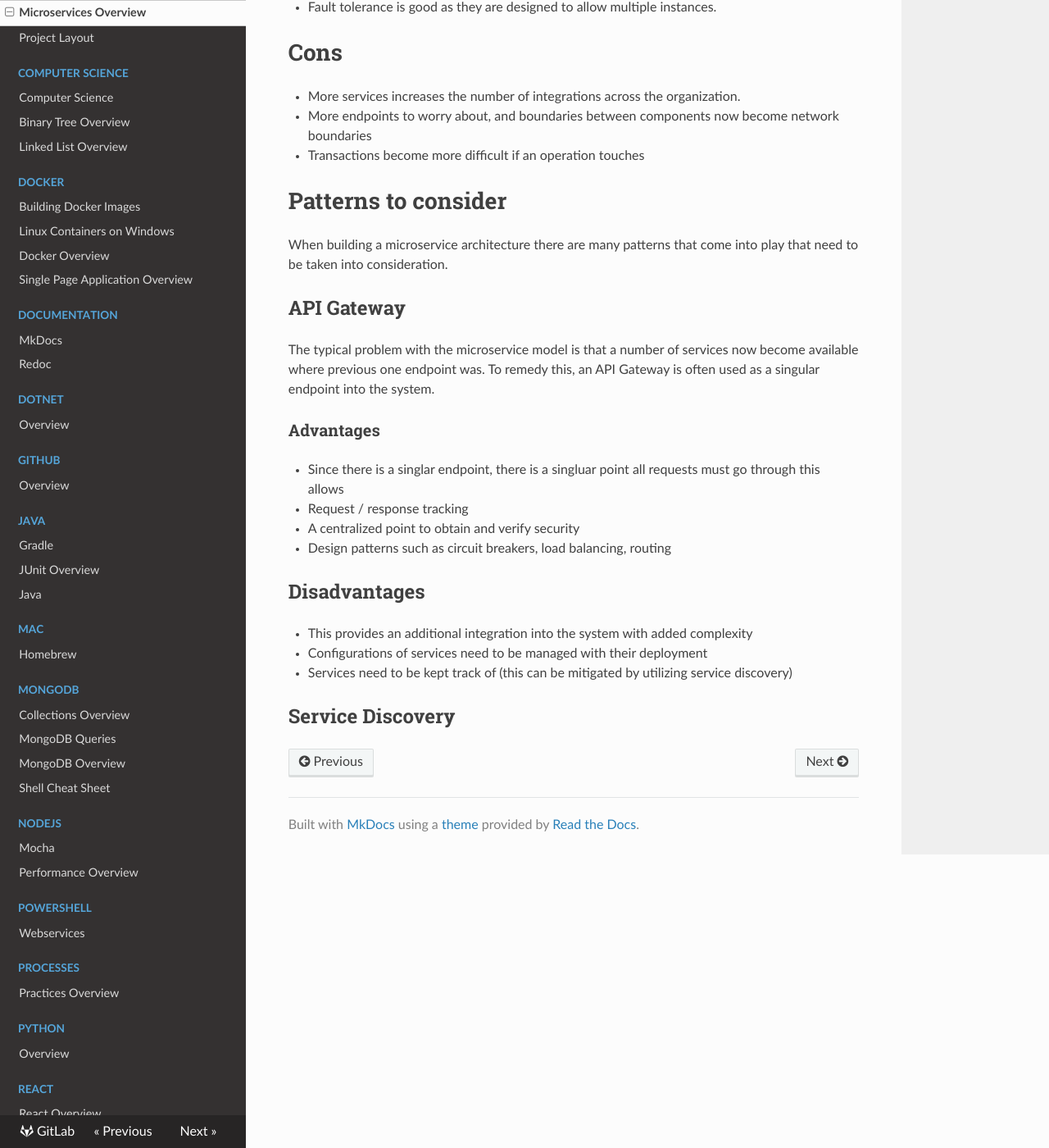
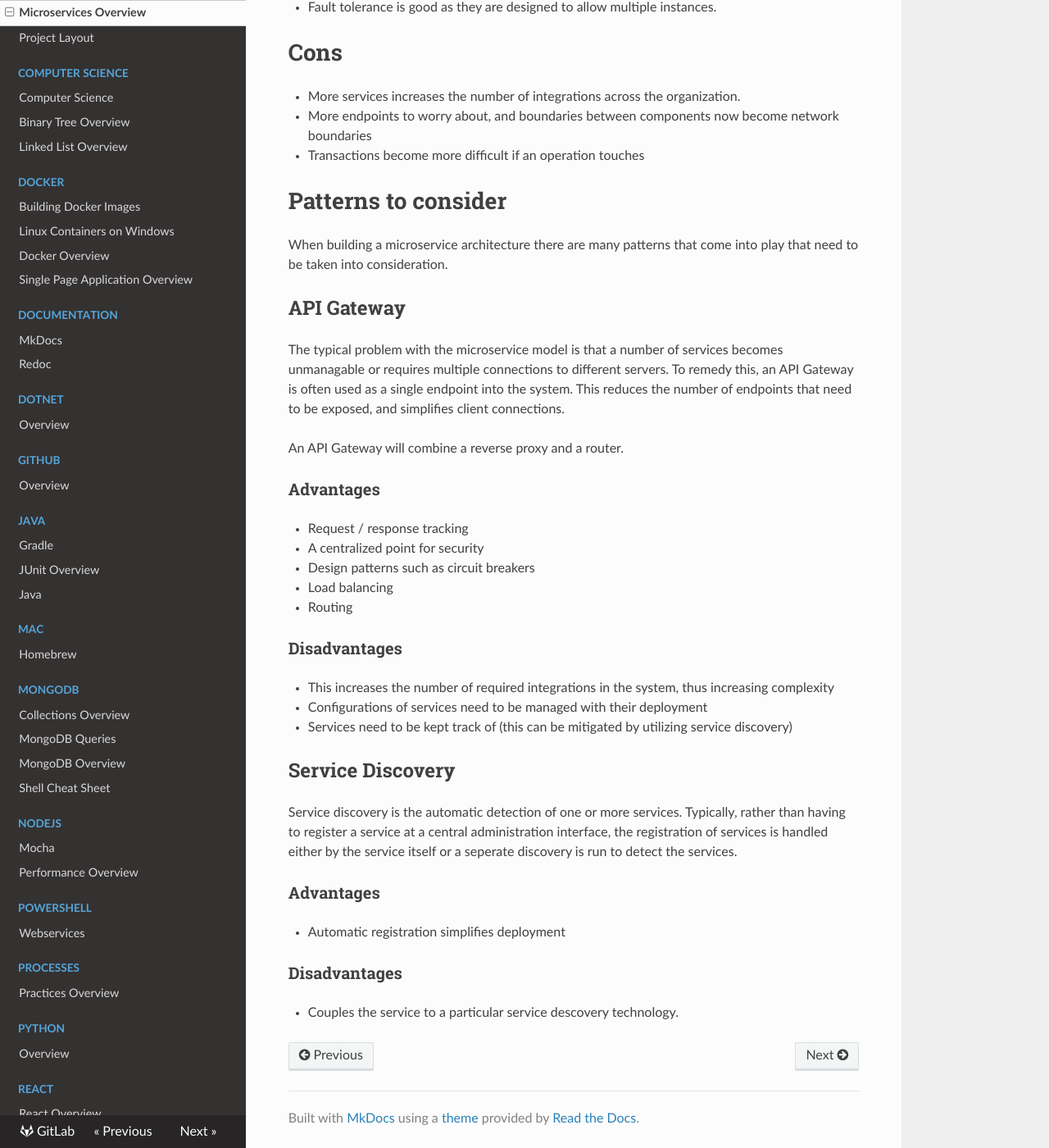
Before and after one commit to jerhon/developer-notes, an MkDocs documentation site: the page built from docs/architecture/microservices.md, in a window 1280 px wide and 1400 px high, scrolled down 717 px. Shown: the whole window at 82% size. Built offline with MkDocs 1.6.1, drawn with Linux system fonts in a browser that asks for light colours; nearby versions of some CDN libraries.

Commit message:
Add more documentation, MkDocs, Microservices

```diff
--- a/docs/architecture/microservices.md
+++ b/docs/architecture/microservices.md
@@ -33,18 +33,34 @@ When building a microservice architecture there are many patterns that come into
 
 ## API Gateway
 
-The typical problem with the microservice model is that a number of services now become available where previous one endpoint was.  To remedy this, an API Gateway is often used as a singular endpoint into the system.
+The typical problem with the microservice model is that a number of services becomes unmanagable or requires multiple connections to different servers.
+To remedy this, an API Gateway is often used as a single endpoint into the system.
+This reduces the number of endpoints that need to be exposed, and simplifies client connections.
+
+An API Gateway will combine a reverse proxy and a router.
+
 
 ### Advantages
-* Since there is a singlar endpoint, there is a singluar point all requests must go through this allows
-  * Request / response tracking
-  * A centralized point to obtain and verify security
-  * Design patterns such as circuit breakers, load balancing, routing
 
+* Request / response tracking
+* A centralized point for security
+* Design patterns such as circuit breakers
+* Load balancing
+* Routing
 
-## Disadvantages
-* This provides an additional integration into the system with added complexity
+### Disadvantages
+
+* This increases the number of required integrations in the system, thus increasing complexity
 * Configurations of services need to be managed with their deployment
 * Services need to be kept track of (this can be mitigated by utilizing service discovery)
 
 ## Service Discovery
+
+Service discovery is the automatic detection of one or more services.
+Typically, rather than having to register a service at a central administration interface, the registration of services is handled either by the service itself or a seperate discovery is run to detect the services.
+
+### Advantages
+* Automatic registration simplifies deployment
+
+### Disadvantages
+* Couples the service to a particular service descovery technology.
```
Also changed, not shown: docs/documentation/mkdocs.md (+13 -0 lines), docs/index.md (+2 -2 lines).
